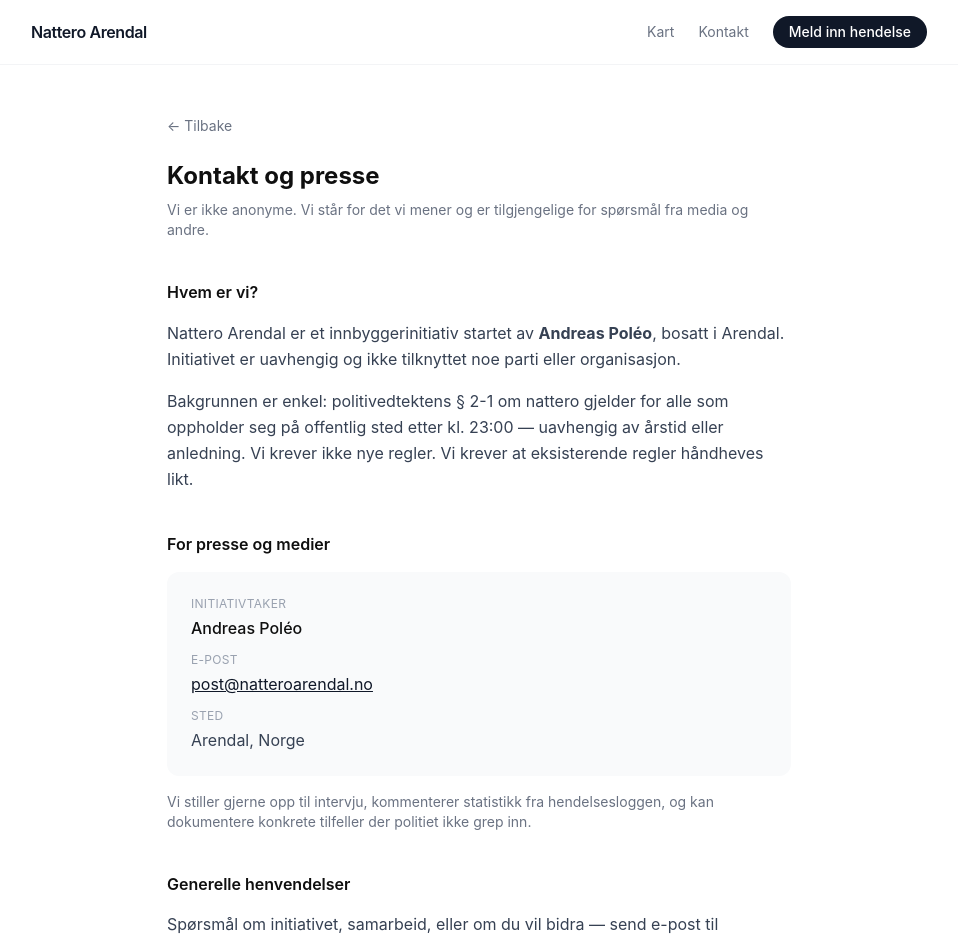
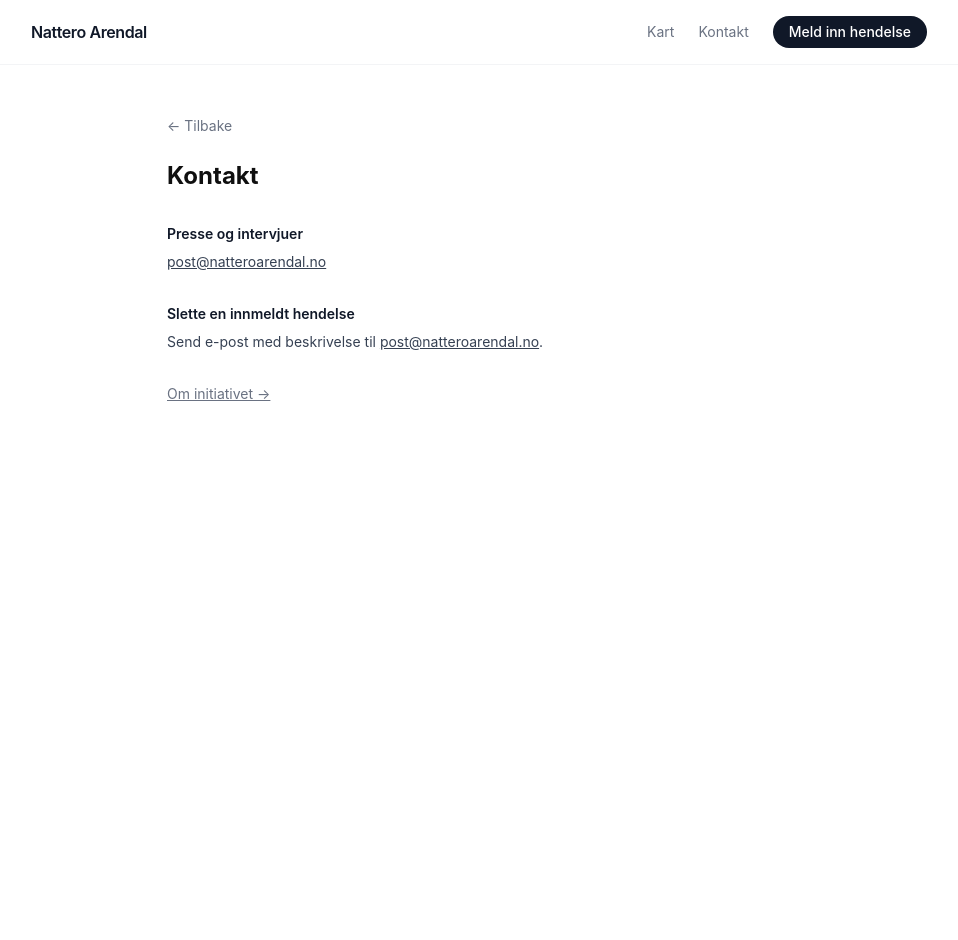
Before and after one commit to johnwick4846/nattero-arendal, a Next.js app: page /kontakt in a window 1280 px wide. Shown: the top 940 px of the page, without its empty margins (161-1119 px from the left). After the commit the page ends 800 px from the top, so only its background shows below. Built offline with nearby package versions, Linux system fonts and the light colour scheme.

Commit message:
Kortere tekster, ny Om-side, forenklet pressekontakt

```diff
--- a/app/kontakt/page.tsx
+++ b/app/kontakt/page.tsx
@@ -4,59 +4,28 @@
   return (
     <main className="max-w-2xl mx-auto px-6 py-12">
       <Link href="/" className="text-sm text-gray-500 hover:text-gray-900 mb-6 inline-block">← Tilbake</Link>
-      <h1 className="text-2xl font-bold mb-2">Kontakt og presse</h1>
-      <p className="text-gray-500 text-sm mb-10">
-        Vi er ikke anonyme. Vi står for det vi mener og er tilgjengelige for spørsmål fra media og andre.
-      </p>
+      <h1 className="text-2xl font-bold mb-8">Kontakt</h1>
 
-      <section className="mb-10">
-        <h2 className="font-semibold mb-4">Hvem er vi?</h2>
-        <p className="text-gray-700 leading-relaxed mb-4">
-          Nattero Arendal er et innbyggerinitiativ startet av <strong>Andreas Poléo</strong>, bosatt i Arendal.
-          Initiativet er uavhengig og ikke tilknyttet noe parti eller organisasjon.
-        </p>
-        <p className="text-gray-700 leading-relaxed">
-          Bakgrunnen er enkel: politivedtektens § 2-1 om nattero gjelder for alle som oppholder seg på offentlig sted
-          etter kl. 23:00 — uavhengig av årstid eller anledning. Vi krever ikke nye regler. Vi krever at eksisterende
-          regler håndheves likt.
-        </p>
-      </section>
+      <div className="space-y-8 text-sm text-gray-700">
+        <section>
+          <h2 className="font-semibold text-gray-900 mb-2">Presse og intervjuer</h2>
+          <p>
+            <a href="mailto:post@natteroarendal.no" className="underline">post@natteroarendal.no</a>
+          </p>
+        </section>
 
-      <section className="mb-10">
-        <h2 className="font-semibold mb-4">For presse og medier</h2>
-        <div className="bg-gray-50 rounded-xl p-6 space-y-3">
-          <div>
-            <p className="text-xs text-gray-400 uppercase tracking-wide mb-1">Initiativtaker</p>
-            <p className="font-medium">Andreas Poléo</p>
-          </div>
-          <div>
-            <p className="text-xs text-gray-400 uppercase tracking-wide mb-1">E-post</p>
-            <a href="mailto:post@natteroarendal.no" className="text-gray-900 underline">
-              post@natteroarendal.no
-            </a>
-          </div>
-          <div>
-            <p className="text-xs text-gray-400 uppercase tracking-wide mb-1">Sted</p>
-            <p className="text-gray-700">Arendal, Norge</p>
-          </div>
-        </div>
-        <p className="text-sm text-gray-500 mt-4">
-          Vi stiller gjerne opp til intervju, kommenterer statistikk fra hendelsesloggen, og kan dokumentere konkrete
-          tilfeller der politiet ikke grep inn.
-        </p>
-      </section>
+        <section>
+          <h2 className="font-semibold text-gray-900 mb-2">Slette en innmeldt hendelse</h2>
+          <p>
+            Send e-post med beskrivelse til{" "}
+            <a href="mailto:post@natteroarendal.no" className="underline">post@natteroarendal.no</a>.
+          </p>
+        </section>
 
-      <section>
-        <h2 className="font-semibold mb-4">Generelle henvendelser</h2>
-        <p className="text-gray-700 mb-4">
-          Spørsmål om initiativet, samarbeid, eller om du vil bidra — send e-post til{" "}
-          <a href="mailto:post@natteroarendal.no" className="underline">post@natteroarendal.no</a>.
-        </p>
-        <p className="text-sm text-gray-500">
-          Vil du slette en hendelse du har innmeldt, eller trekke tilbake et samtykke? Send e-post med beskrivelse,
-          så behandler vi det så raskt vi kan.
-        </p>
-      </section>
+        <section>
+          <Link href="/om" className="underline text-gray-500 hover:text-gray-900">Om initiativet →</Link>
+        </section>
+      </div>
     </main>
   );
 }
--- /dev/null
+++ b/app/om/page.tsx
@@ -0,0 +1,43 @@
+import Link from "next/link";
+
+export default function Om() {
+  return (
+    <main className="max-w-2xl mx-auto px-6 py-12">
+      <Link href="/" className="text-sm text-gray-500 hover:text-gray-900 mb-6 inline-block">← Tilbake</Link>
+      <h1 className="text-2xl font-bold mb-8">Om initiativet</h1>
+
+      <div className="space-y-8 text-sm text-gray-700 leading-relaxed">
+        <section>
+          <p>
+            Nattero Arendal dokumenterer brudd på politivedtektens § 2-1 og krever
+            at regelen håndheves likt — uavhengig av hvem som lager støy.
+          </p>
+        </section>
+
+        <section>
+          <h2 className="font-semibold text-base text-gray-900 mb-2">Bakgrunn</h2>
+          <p>
+            Politivedtektens § 2-1 forbyr støy på offentlig sted mellom kl. 23:00 og 06:00.
+            Regelen gjelder russetid på lik linje med alt annet. Vi mener den ikke håndheves deretter,
+            og vil dokumentere dette systematisk — med faktagrunnlag som politiledelse og bystyre ikke kan avfeie.
+          </p>
+        </section>
+
+        <section>
+          <h2 className="font-semibold text-base text-gray-900 mb-2">Initiativtaker</h2>
+          <p>
+            Andreas Poléo, Arendal.<br />
+            Uavhengig initiativ — ikke tilknyttet parti eller organisasjon.
+          </p>
+        </section>
+
+        <section>
+          <h2 className="font-semibold text-base text-gray-900 mb-2">Kontakt</h2>
+          <p>
+            <a href="mailto:post@natteroarendal.no" className="underline">post@natteroarendal.no</a>
+          </p>
+        </section>
+      </div>
+    </main>
+  );
+}
--- a/app/page.tsx
+++ b/app/page.tsx
@@ -16,8 +16,8 @@
             <span className="text-gray-400">også russen.</span>
           </h1>
           <p className="text-gray-300 text-lg max-w-xl mb-10 leading-relaxed">
-            Politivedtektens § 2-1 er klar: ro og orden på offentlig sted mellom kl. 23:00 og 06:00.
-            Vi krever ikke noe nytt. Vi krever at loven håndheves likt for alle.
+            § 2-1 i politivedtekten forbyr støy på offentlig sted mellom kl. 23 og 06 — for alle.
+            Vi dokumenterer det som skjer og krever likebehandling.
           </p>
           <div className="flex flex-wrap gap-3">
             <Link
@@ -51,9 +51,7 @@
             «Mellom kl. 23.00 og kl. 06.00 skal ro og orden holdes på offentlig sted
             slik at ingen forstyrres unødig.»
           </p>
-          <p className="text-sm text-gray-500 mt-3">
-            Denne bestemmelsen gjelder for alle. Vi krever at den håndheves deretter.
-          </p>
+
         </div>
       </section>
 
@@ -65,17 +63,17 @@
             {
               step: "1",
               title: "Du registrerer",
-              body: "Opplevde du nattestøy? Fyll ut skjemaet. Ta vare på tidspunkt, sted og om du kontaktet politiet.",
+              body: "Fyll ut skjemaet med sted, tid og hva som skjedde.",
             },
             {
               step: "2",
               title: "Vi dokumenterer",
-              body: "Alle godkjente hendelser publiseres anonymt på kartet. Et faktagrunnlag politikere og politiet ikke kan avfeie.",
+              body: "Godkjente hendelser publiseres anonymt på kartet.",
             },
             {
               step: "3",
               title: "Vi eskalerer",
-              body: "Dokumentasjonen sendes til politiledelse og bystyret i Arendal med krav om likebehandling.",
+              body: "Faktagrunnlaget sendes til politiledelse og bystyre.",
             },
           ].map((item) => (
             <div key={item.step} className="bg-gray-50 rounded-xl p-6">
@@ -95,9 +93,9 @@
           <h2 className="text-xl font-bold mb-8">Hvem er dette for?</h2>
           <div className="grid md:grid-cols-3 gap-6">
             {[
-              { icon: "👨‍👩‍👧", label: "Barnefamilier", desc: "Som trenger at barna sover om natten." },
-              { icon: "🏥", label: "Skiftarbeidere", desc: "Som skal på jobb klokken seks om morgenen." },
-              { icon: "🏠", label: "Fastboende i sentrum", desc: "Som bor nær områder der russen samles." },
+              { icon: "👨‍👩‍👧", label: "Barnefamilier", desc: "Barn som trenger å sove." },
+              { icon: "🏥", label: "Skiftarbeidere", desc: "Med tidlig arbeid neste dag." },
+              { icon: "🏠", label: "Fastboende i sentrum", desc: "Nær der russen samles." },
             ].map((item) => (
               <div key={item.label} className="flex gap-4 items-start">
                 <span className="text-3xl">{item.icon}</span>
@@ -117,7 +115,7 @@
         <div className="grid md:grid-cols-2 gap-4">
           <Link href="/meld-inn" className="group border border-gray-200 rounded-xl p-6 hover:border-gray-400 transition">
             <p className="font-semibold mb-1 group-hover:text-gray-700">📝 Registrer en hendelse</p>
-            <p className="text-sm text-gray-500">Dokumenter hva du opplevde. Tar 3 minutter.</p>
+            <p className="text-sm text-gray-500">Tar 3 minutter.</p>
           </Link>
           <a
             href="https://politiet.no/tjenester/anmeld/"
@@ -126,7 +124,7 @@
             className="group border border-gray-200 rounded-xl p-6 hover:border-gray-400 transition"
           >
             <p className="font-semibold mb-1 group-hover:text-gray-700">🚔 Anmeld til politiet</p>
-            <p className="text-sm text-gray-500">Du kan anmelde brudd på nattero via politiet.no.</p>
+            <p className="text-sm text-gray-500">Via politiet.no</p>
           </a>
           <a
             href="https://www.arendal.kommune.no/kontakt-oss/"
@@ -135,27 +133,23 @@
             className="group border border-gray-200 rounded-xl p-6 hover:border-gray-400 transition"
           >
             <p className="font-semibold mb-1 group-hover:text-gray-700">🏛️ Kontakt kommunen</p>
-            <p className="text-sm text-gray-500">Send et brev til Arendal bystyre om manglende håndhevelse.</p>
+            <p className="text-sm text-gray-500">Skriv til Arendal bystyre.</p>
           </a>
           <Link href="/kart" className="group border border-gray-200 rounded-xl p-6 hover:border-gray-400 transition">
             <p className="font-semibold mb-1 group-hover:text-gray-700">🗺️ Del kartet</p>
-            <p className="text-sm text-gray-500">Vis kartet til naboer og lokale medier. Spredning er nøkkelen.</p>
+            <p className="text-sm text-gray-500">Del med naboer og medier.</p>
           </Link>
         </div>
       </section>
 
       {/* Press / contact */}
       <section className="max-w-4xl mx-auto px-6 pb-16">
-        <div className="border border-gray-200 rounded-xl p-8 flex flex-col md:flex-row md:items-center gap-6">
+        <div className="border border-gray-200 rounded-xl p-6 flex flex-col md:flex-row md:items-center gap-4">
           <div className="flex-1">
-            <p className="text-xs font-semibold uppercase tracking-widest text-gray-400 mb-2">Presse og kontakt</p>
-            <h2 className="text-xl font-bold mb-2">Vi er ikke anonyme</h2>
-            <p className="text-gray-600 text-sm leading-relaxed">
-              Dette initiativet drives av <strong>Andreas Poléo</strong>, Arendal.
-              Vi stiller gjerne opp til intervju og kommenterer tallene fra hendelsesloggen.
-            </p>
+            <p className="text-xs font-semibold uppercase tracking-widest text-gray-400 mb-1">Pressekontakt</p>
+            <p className="text-gray-600 text-sm">Andreas Poléo, Arendal</p>
           </div>
-          <div className="flex flex-col gap-3">
+          <div className="flex flex-col sm:flex-row gap-2">
             <a
               href="mailto:post@natteroarendal.no"
               className="bg-gray-900 text-white px-5 py-2.5 rounded-full text-sm font-medium hover:bg-gray-700 transition text-center"
@@ -163,10 +157,10 @@
               post@natteroarendal.no
             </a>
             <Link
-              href="/kontakt"
+              href="/om"
               className="border border-gray-200 px-5 py-2.5 rounded-full text-sm font-medium hover:bg-gray-50 transition text-center"
             >
-              Kontakt og pressesider
+              Om initiativet
             </Link>
           </div>
         </div>
@@ -179,7 +173,7 @@
             <div className="mb-8 md:mb-0">
               <h2 className="text-2xl font-bold mb-2">Hold deg oppdatert</h2>
               <p className="text-gray-400 text-sm max-w-sm">
-                Meld deg på e-postlisten. Vi sender oppdateringer når noe skjer — ikke spam.
+                Oppdateringer når noe skjer. Ikke spam.
               </p>
             </div>
             <div className="flex-1 max-w-sm">
@@ -193,9 +187,9 @@
         <div className="max-w-4xl mx-auto flex flex-wrap justify-between items-center gap-4 text-xs text-gray-400">
           <span>Nattero Arendal — innbyggerinitiativ</span>
           <div className="flex gap-4">
+            <Link href="/om" className="hover:text-gray-600">Om</Link>
             <Link href="/kontakt" className="hover:text-gray-600">Kontakt</Link>
             <Link href="/personvern" className="hover:text-gray-600">Personvern</Link>
-            <a href="mailto:post@natteroarendal.no" className="hover:text-gray-600">post@natteroarendal.no</a>
             <Link href="/admin" className="hover:text-gray-600">Admin</Link>
           </div>
         </div>
```
